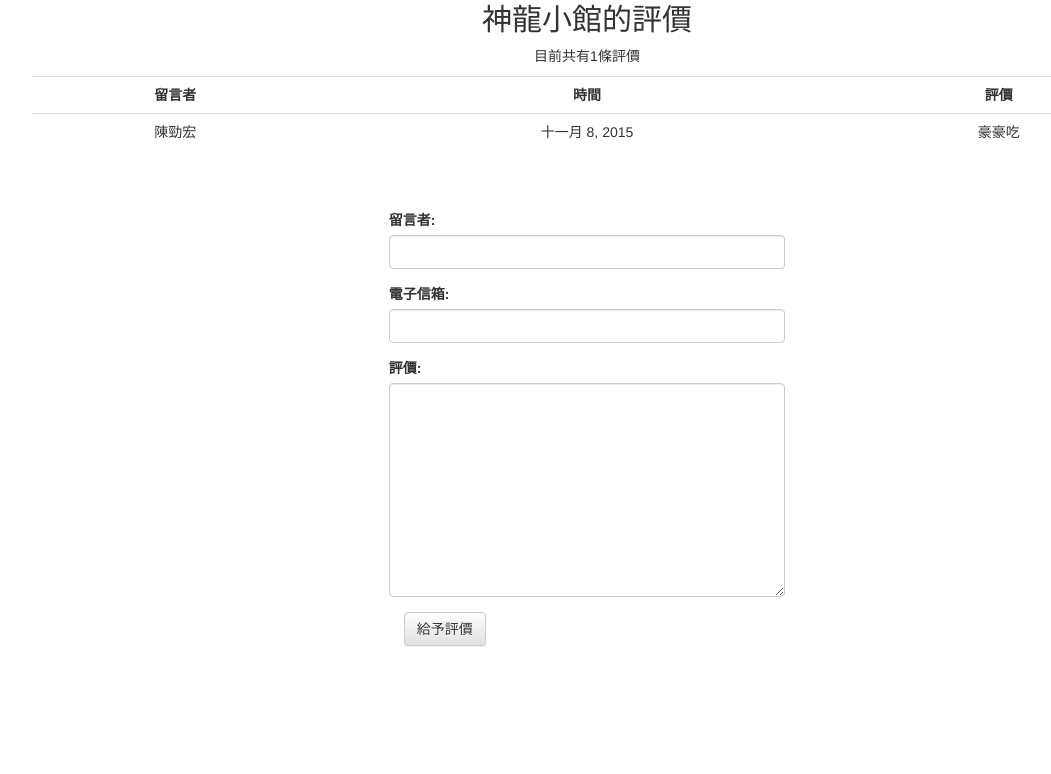
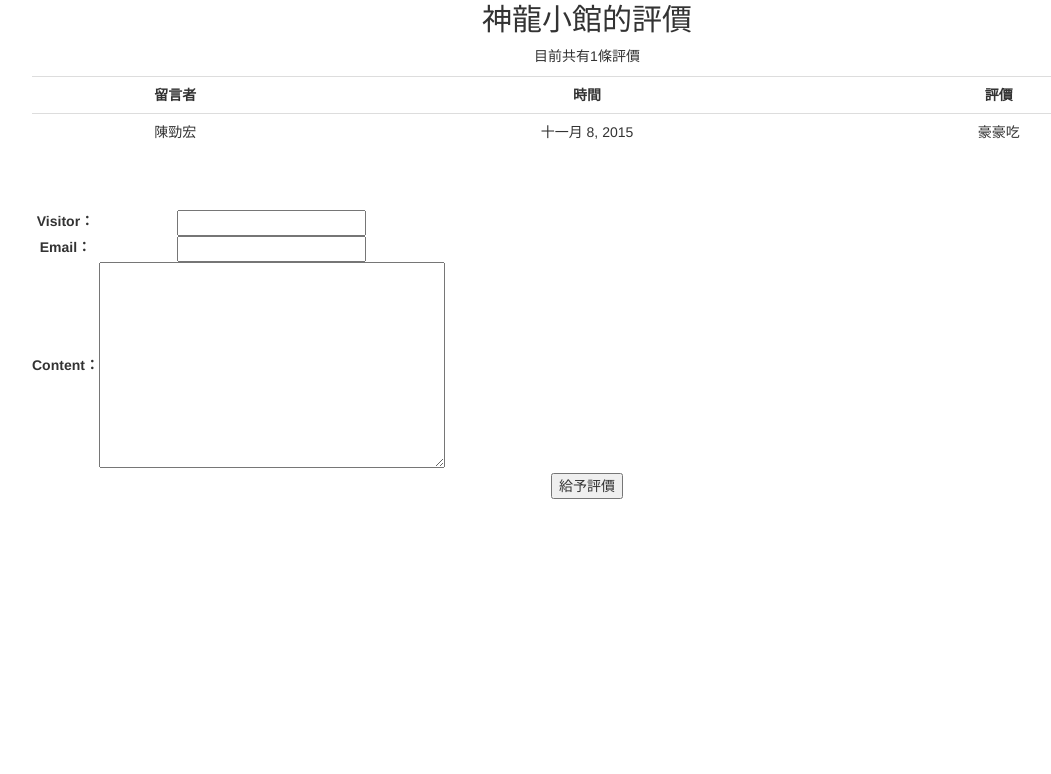
Before and after one commit to gn00533502/restaurant, a Django app: page /comment/1/ in a window 1280 px wide. Shown: the part 145-919 px from the top of the page, without its empty margins (53-1104 px from the left). After the commit the page ends 644 px from the top, so only its background shows below. Run offline with Django 3.2, Linux system fonts and the light colour scheme; data comes from the database, SQL or seed files in the repository; some libraries are stand-ins or nearby versions.

Commit message:
增加表單模型forms.py，調整restaurants/views.py以及restaurants/templates/comments.html

```diff
--- /dev/null
+++ b/restaurants/forms.py
@@ -0,0 +1,8 @@
+# encoding: utf-8
+#表單模型化
+from django import forms
+
+class CommentForm(forms.Form):
+    visitor = forms.CharField(max_length = 20)
+    email = forms.EmailField(max_length = 20, required = False) #required = False表示並非必填
+    content = forms.CharField(max_length = 200, widget = forms.Textarea())
--- a/restaurants/templates/comments.html
+++ b/restaurants/templates/comments.html
@@ -57,20 +57,11 @@
                     <p style="color:red;">{{ e }}</p>
                 {% endfor %}
 
-                <form action="" method="post" class="form-horizontal" role="form" style="width:33%; margin:auto; text-align:left">{% csrf_token %}
-                    <div class="form-group">
-                    <label for="visitor">留言者:</label>
-                    <input id="visitor" type="text" name="visitor" class="form-control" value = "{{visitor}}">
-                    </div>
-                    <div class="form-group">
-                    <label for="email">電子信箱:</label>
-                    <input id="email" type="text" name="email" class="form-control"  value = "{{email}}">
-                    </div>
-                    <div class="form-group">
-                    <label for="content">評價:</label>
-                    <textarea id="content" rows="10" cols="48" name="content" class="form-control"  value = "{{content}}"></textarea>
-                    </div>
-                    <input type="submit" value="給予評價" class="btn btn-default">
+                <form action="" method="post">{% csrf_token %}
+                <table>
+                    {{ f.as_table}}
+                </table>
+                    <input type="submit" value="給予評價">
                 </form>
             </div>
         </div>
--- a/restaurants/views.py
+++ b/restaurants/views.py
@@ -7,6 +7,7 @@ from restaurants.models import Restaurant, Comment
 #date_time用的
 from django.utils import timezone
 from django.template import RequestContext
+from restaurants.forms import CommentForm
 
 def menu(request):
     """retrun a menu response
@@ -58,4 +59,6 @@ def comment(request, restaurant_id):
             )
             #填寫成功將欄位清空
             visitor, email, content = ("","","")
+    #產生一個非綁定表單，將生成html碼
+    f = CommentForm()
     return render_to_response('comments.html', RequestContext(request,locals()))
```
Also changed, not shown: 2 other files.
